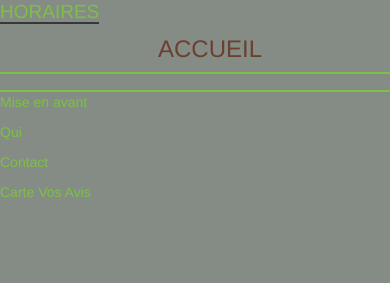
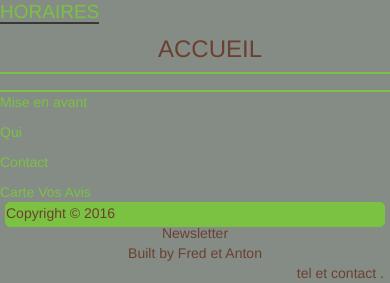
Before and after one commit to AntoineVincent/point_jardin, a PHP site: page / in a window 390 px wide. Shown: the part 691-974 px from the top of the page. Before the commit the page ends 888 px from the top, so only its background shows below. Run offline with PHP 8.4, Linux system fonts and the light colour scheme.

Commit message:
Add footer et texte

```diff
--- a/css/style.css
+++ b/css/style.css
@@ -40,3 +40,23 @@ h3 {
 	border-top:solid rgba(123,194,66,1) 2px;
 	height: 20px;
 }
+footer {
+	background-color: rgba(123,194,66,1);
+	background-size: cover;
+	border:solid rgba(123,194,66,1) 1px;
+	height: 25px;
+	margin-left: 5px;
+	margin-right: 5px;
+	border-radius: 5px;
+	color:#6B4030;
+
+}
+.footcont {
+	text-align: right;
+}
+.newsletter {
+	text-align: center;
+}
+.builtby {
+	text-align: center;
+}
--- a/index.html
+++ b/index.html
@@ -64,7 +64,12 @@
 					</div>
 			</section>
 			<footer>
-
+				<div class="row">
+					<div class="col-md-4"> Copyright © 2016 </div>
+					<div class="col-md-2 newsletter"> Newsletter </div>
+					<div class="col-md-4 builtby"> Built by Fred et Anton</div>
+					<div class="col-md-2 footcont"> tel et contact .</div>
+				</div>
 			</footer>
 	</body>
 </html>
```
